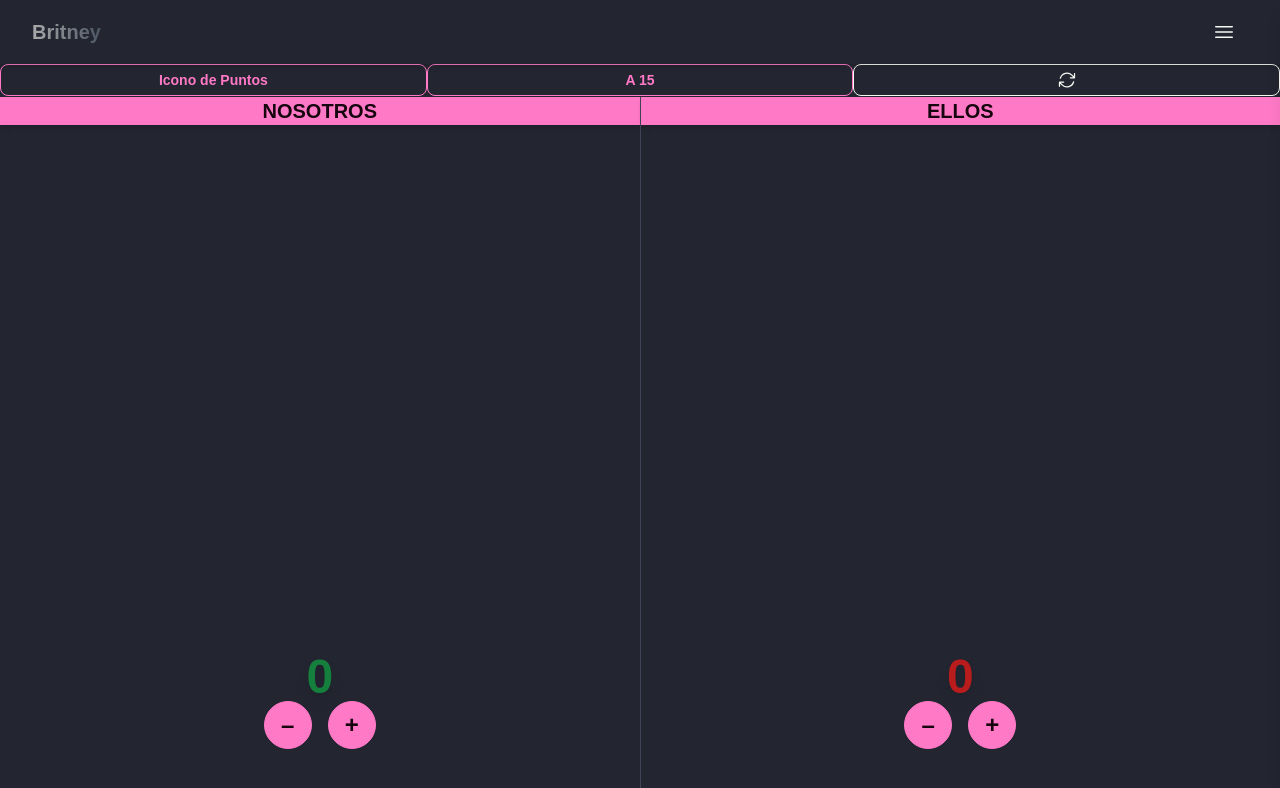
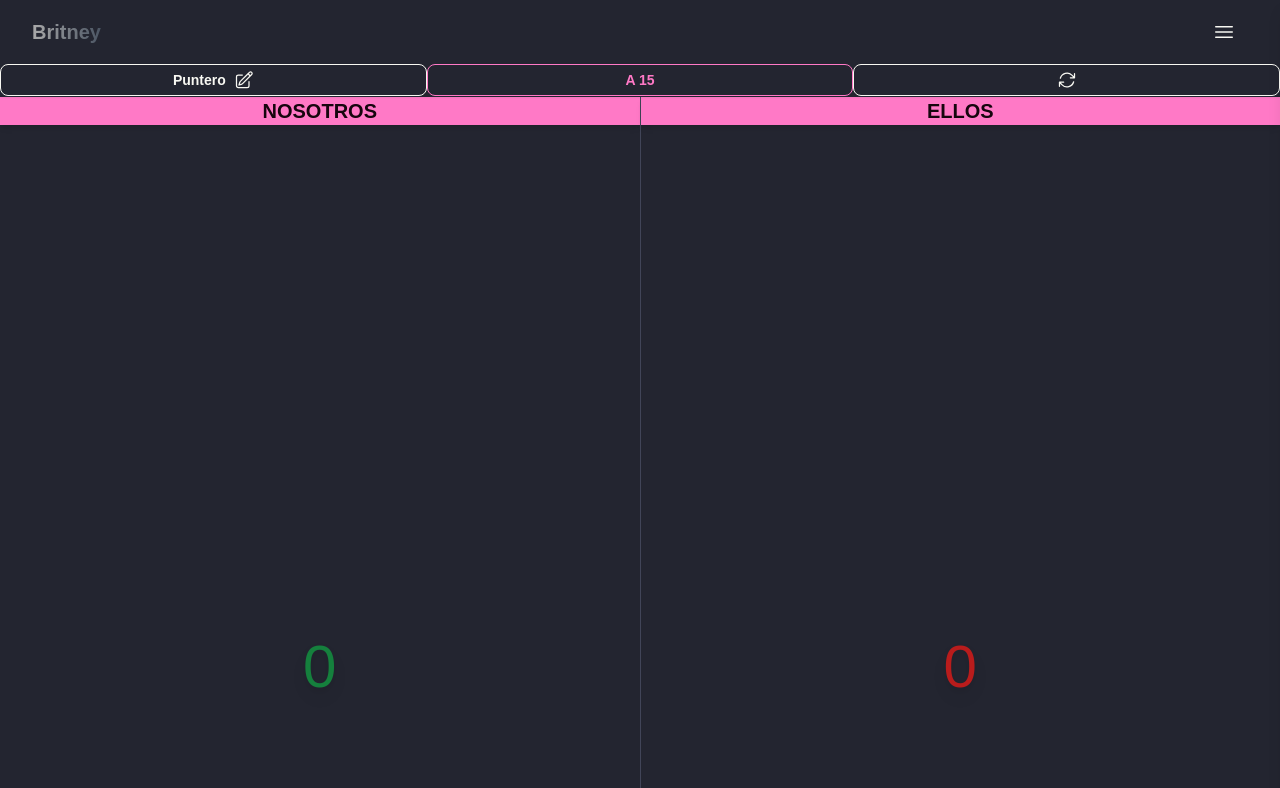
Before and after one commit to Gabito-17/Entre-Nosotros, a React (Create React App) app: page /anotador-truco in a window 1280 px wide. Shown: the top 788 px of the page. Built offline with nearby package versions, Linux system fonts and the light colour scheme.

Commit message:
adicion de coffe

```diff
--- /dev/null
+++ b/src/components/Truco/CoffeeDisplay.tsx
@@ -0,0 +1,78 @@
+"use client";
+
+interface CoffeeDisplayProps {
+  count: number; // puntaje total (1 a 30)
+}
+
+export default function CoffeeDisplay({ count }: CoffeeDisplayProps) {
+  const cafeImg = "/assets/truco/cafe.svg"; // ruta a la imagen cafe
+  const squareSize = 72; // tamaño del contenedor cuadrado
+  const cafeSize = 35; // tamaño individual del cafe
+
+  // Posiciones "montañita" para hasta 5 cafes
+  // Intenté simular una pequeña pirámide visual
+  const montanitaPositions = [
+    { top: 30, left: 35 }, // base derecha
+    { top: 5, left: 0 }, // pico izquierdo
+    { top: 30, left: 0 }, // base izquierda
+    { top: 5, left: 35 }, // pico derecho
+
+    { top: 20, left: 20 }, // centro medio arriba
+  ];
+
+  const fullGroups = Math.floor(count / 5);
+  const remaining = count % 5;
+  const cafeRotations = [-75, 90, 15, -8, 16]; // grados para cada café en la montañita
+
+  const renderMontanita = (keyPrefix: string, cafesCount: number) => (
+    <div
+      key={keyPrefix}
+      className="relative"
+      style={{ width: squareSize, height: squareSize }}
+    >
+      {montanitaPositions.slice(0, cafesCount).map((pos, i) => (
+        <img
+          key={i}
+          src={cafeImg}
+          alt={`cafe ${i}`}
+          style={{
+            width: cafeSize,
+            height: cafeSize,
+            position: "absolute",
+            top: pos.top,
+            left: pos.left,
+            filter: "drop-shadow(-3px 4px 4px rgba(0,0,0,0.25))",
+            transform: `rotate(${cafeRotations[i % cafeRotations.length]}deg)`,
+          }}
+        />
+      ))}
+    </div>
+  );
+
+  // Para que el espacio siempre sea fijo, reservamos espacio para 6 montañitas (30 cafes)
+  const totalGroups = 6;
+
+  return (
+    <div
+      className="flex flex-col items-center"
+      style={{ minHeight: totalGroups * (squareSize + 8) }} // espacio total aprox
+    >
+      {/* montañitas completas */}
+      {Array.from({ length: fullGroups }).map((_, i) =>
+        renderMontanita(`full-${i}`, 5)
+      )}
+      {/* montañita parcial */}
+      {remaining > 0 && renderMontanita("partial", remaining)}
+      {/* espacios vacíos para reservar el layout */}
+      {Array.from({
+        length: totalGroups - fullGroups - (remaining > 0 ? 1 : 0),
+      }).map((_, i) => (
+        <div
+          key={`empty-${i}`}
+          style={{ width: squareSize, height: squareSize }}
+          className="mb-2"
+        />
+      ))}
+    </div>
+  );
+}
--- a/src/components/Truco/ConfigurationBar.tsx
+++ b/src/components/Truco/ConfigurationBar.tsx
@@ -1,4 +1,4 @@
-import { ArrowPathIcon } from "@heroicons/react/24/outline";
+import { ArrowPathIcon, PencilSquareIcon } from "@heroicons/react/24/outline";
 import { useGameTrucoStore } from "../../stores/useGameTrucoStore.ts";
 
 const ConfigurationBar = () => {
@@ -44,9 +44,48 @@ const ConfigurationBar = () => {
 
   return (
     <nav className="bg-base-200 flex items-center shadow-sm">
-      <div className="flex w-full mx-auto justify-between">
+      <div className="grid grid-cols-3 w-full">
         {/* Izquierda */}
-        <div className="flex-1">
+        <div className="dropdown dropdown-bottom dropdown-center justify-center">
+          <div
+            tabIndex={0}
+            role="button"
+            className="btn btn-sm btn-outline w-full"
+          >
+            Puntero <PencilSquareIcon className="h-5 w-5" />
+          </div>
+          <ul
+            tabIndex={0}
+            className="dropdown-content menu w-full bg-base-100 rounded-box z-1 p-2 shadow-sm"
+          >
+            {["fosforo", "lines", "cafe"].map((style) => (
+              <li className="flex justify-around gap-2 p-2">
+                <span
+                  key={style}
+                  onClick={() =>
+                      setPointStyle(style as "fosforo" | "lines" | "cafe")
+                    }
+                    className={`rounded border-2 flex gap-1 btn ${
+                      pointStyle === style
+                        ? "border-primary"
+                        : "border-transparent"
+                    }`}
+                >
+                  {style === "lines" ? (
+                      <LinesIcon isActive={pointStyle === "lines"} />
+                    ) : (
+                      <img
+                        src={`/assets/truco/${style}.svg`}
+                        alt={style}
+                        className="w-10 h-10 object-contain"
+                      />
+                    )}
+                </span>
+              </li>
+            ))}
+          </ul>
+        </div>
+        {/* <div className="flex-1">
           <div className="dropdown w-full">
             <button tabIndex={0} className="btn btn-sm btn-outline btn-primary w-full">
               Icono de Puntos
@@ -82,10 +121,10 @@ const ConfigurationBar = () => {
               </li>
             </ul>
           </div>
-        </div>
+        </div> */}
 
         {/* Centro */}
-        <div className="flex-1">
+        <div className="justify-center">
           <button
             onClick={toggleMaxScore}
             className="btn btn-sm btn-outline  btn-primary w-full"
@@ -95,7 +134,7 @@ const ConfigurationBar = () => {
         </div>
 
         {/* Derecha */}
-        <div className="flex-1">
+        <div className="justify-center">
           <div className="btn btn-sm btn-square btn-outline w-full">
             <button onClick={resetGame}>
               <ArrowPathIcon className="h-5 w-5" />
--- a/src/components/Truco/FosforosDisplay.tsx
+++ b/src/components/Truco/FosforosDisplay.tsx
@@ -63,7 +63,6 @@ export default function FosforosDisplay({ count }: FosforosDisplayProps) {
   return (
     <div
       className="flex flex-col items-center"
-      style={{ minHeight: totalGroups * (squareSize + 8) }}
     >
       {Array.from({ length: fullGroups }).map((_, i) =>
         renderMontanita(`full-${i}`, 5)
@@ -75,7 +74,7 @@ export default function FosforosDisplay({ count }: FosforosDisplayProps) {
         <div
           key={`empty-${i}`}
           style={{ width: squareSize, height: squareSize }}
-          className="mb-2"
+
         />
       ))}
     </div>
--- a/src/components/Truco/PanelEquipo.tsx
+++ b/src/components/Truco/PanelEquipo.tsx
@@ -6,6 +6,23 @@ interface PanelEquipoProps {
   nombre: string;
   puntaje: number;
   onChange: (delta: number) => void;
+}
+
+function ScreenTouchZonesEquipo({ onChange }: { onChange: (delta: number) => void }) {
+  return (
+    <div className="absolute inset-0 z-30 grid grid-rows-2 w-full h-full">
+      {/* Zona superior: +1 */}
+      <button
+        className="w-full h-full bg-transparent pointer-events-auto"
+        onClick={() => onChange(-1)}
+      />
+      {/* Zona inferior: -1 */}
+      <button
+        className="w-full h-full bg-transparent pointer-events-auto"
+        onClick={() => onChange(+1)}
+      />
+    </div>
+  );
 }
 
 export default function PanelEquipo({
@@ -25,33 +42,15 @@ export default function PanelEquipo({
         {nombre}
       </div>
 
-      {/* Zona central con scroll si es necesario */}
-      <div className="overflow-y-auto w-full flex justify-center items-center">
+      {/* Zona central: ScoreDisplay y zona táctil */}
+      <div className="relative w-full flex justify-center min-h-0">
         <ScoreDisplay score={puntaje} color={color} />
+        {<ScreenTouchZonesEquipo onChange={onChange} />}
       </div>
-
-      {/* Puntaje numérico */}
-      <div
-        className={`text-5xl font-extrabold select-none text-center ${color} drop-shadow-lg`}
-      >
+      {/* Puntaje grande, por encima de la zona táctil */}
+      <span className={`text-6xl select-none ${color} drop-shadow-lg z-30 my-8 text-center w-full`}>
         {puntaje}
-      </div>
-
-      {/* Botones siempre abajo */}
-      <div className="flex gap-4 justify-center">
-        <button
-          onClick={() => onChange(-1)}
-          className="btn btn-circle btn-primary text-2xl hover:btn-secondary"
-        >
-          –
-        </button>
-        <button
-          onClick={() => onChange(1)}
-          className="btn btn-circle btn-primary text-2xl hover:btn-secondary"
-        >
-          +
-        </button>
-      </div>
+      </span>
     </div>
   );
 }
--- a/src/components/Truco/PorotoDisplay.tsx
+++ /dev/null
@@ -1,85 +0,0 @@
-"use client";
-
-import { useEffect, useState } from "react";
-
-interface PorotosDisplayProps {
-  count: number; // puntaje total (1 a 30)
-}
-
-export default function PorotosDisplay({ count }: PorotosDisplayProps) {
-  const [show, setShow] = useState(false);
-
-  useEffect(() => {
-    setShow(false);
-    const timeout = setTimeout(() => setShow(true), 200);
-    return () => clearTimeout(timeout);
-  }, [count]);
-
-  const porotoImg = "/assets/truco/poroto.png"; // ruta a la imagen poroto
-  const squareSize = 80; // tamaño del contenedor cuadrado
-  const porotoSize = 30; // tamaño individual del poroto
-
-  // Posiciones "montañita" para hasta 5 porotos
-  // Intenté simular una pequeña pirámide visual
-  const montanitaPositions = [
-    { top: 40, left: 0 },   // base izquierda
-    { top: 40, left: 50 },  // base derecha
-    { top: 20, left: 25 },  // centro medio arriba
-    { top: 0, left: 10 },   // pico izquierdo
-    { top: 0, left: 40 },   // pico derecho
-  ];
-
-  const fullGroups = Math.floor(count / 5);
-  const remaining = count % 5;
-
-  const matchClass = `absolute object-contain transition-opacity duration-700 ${
-    show ? "opacity-100" : "opacity-0"
-  }`;
-
-  const renderMontanita = (keyPrefix: string, porotosCount: number) => (
-    <div
-      key={keyPrefix}
-      className="relative mb-2"
-      style={{ width: squareSize, height: squareSize }}
-    >
-      {montanitaPositions.slice(0, porotosCount).map((pos, i) => (
-        <img
-          key={i}
-          src={porotoImg}
-          alt={`poroto ${i}`}
-          className={matchClass}
-          style={{
-            width: porotoSize,
-            height: porotoSize,
-            position: "absolute",
-            top: pos.top,
-            left: pos.left,
-          }}
-        />
-      ))}
-    </div>
-  );
-
-  // Para que el espacio siempre sea fijo, reservamos espacio para 6 montañitas (30 porotos)
-  const totalGroups = 6;
-
-  return (
-    <div
-      className="flex flex-col items-center space-y-2"
-      style={{ minHeight: totalGroups * (squareSize + 8) }} // espacio total aprox
-    >
-      {/* montañitas completas */}
-      {Array.from({ length: fullGroups }).map((_, i) =>
-        renderMontanita(`full-${i}`, 5)
-      )}
-      {/* montañita parcial */}
-      {remaining > 0 && renderMontanita("partial", remaining)}
-      {/* espacios vacíos para reservar el layout */}
-      {Array.from({
-        length: totalGroups - fullGroups - (remaining > 0 ? 1 : 0),
-      }).map((_, i) => (
-        <div key={`empty-${i}`} style={{ width: squareSize, height: squareSize }} className="mb-2" />
-      ))}
-    </div>
-  );
-}
--- a/src/components/Truco/ScoreDisplay.tsx
+++ b/src/components/Truco/ScoreDisplay.tsx
@@ -3,7 +3,7 @@
 import { useEffect, useState } from "react";
 import { useGameTrucoStore } from "../../stores/useGameTrucoStore.ts";
 import FosforosDisplay from "./FosforosDisplay.tsx";
-import PorotosDisplay from "./PorotoDisplay.tsx";
+import PorotosDisplay from "./CoffeeDisplay.tsx";
 
 interface ScoreDisplayProps {
   score: number;
@@ -23,13 +23,13 @@ export function ScoreDisplay({ score, color }: ScoreDisplayProps) {
       return <FosforosDisplay count={displayedScore} />;
     }
 
-    if (pointStyle === "poroto") {
+    if (pointStyle === "cafe") {
       return <PorotosDisplay count={displayedScore} />;
     }
 
     if (pointStyle !== "lines") {
       return (
-        <div className="flex flex-wrap justify-center gap-1 animate-fade-in">
+        <div className="flex justify-center animate-fade-in">
           {Array.from({ length: displayedScore }).map((_, i) => (
             <img
               key={i}
@@ -42,16 +42,23 @@ export function ScoreDisplay({ score, color }: ScoreDisplayProps) {
       );
     }
 
-    // Estilo "lines" (SVG clásico)
+    // Estilo "lines" (SVG clásico) - ocupar todo el alto del contenedor
     const groups = Math.floor(displayedScore / 5);
     const remaining = displayedScore % 5;
+    const totalGroups = 6; // Para 30 puntos, 6 filas
+    const groupSize = 80;
     const elements: JSX.Element[] = [];
 
+    // Grupos completos
     for (let i = 0; i < groups; i++) {
       elements.push(
-        <div key={`group-${i}`} className="relative ">
-          <svg width="35" height="45" viewBox="0 0 35 45" className={color}>
-            {[6, 13, 20, 27].map((x, idx) => (
+        <div
+          key={`group-${i}`}
+          className="flex justify-center w-full"
+          style={{ width: groupSize, height: groupSize }}
+        >
+          <svg width={groupSize} height={groupSize} viewBox="0 0 45 45" className={color}>
+            {[9, 18, 27, 36].map((x, idx) => (
               <line
                 key={idx}
                 x1={x}
@@ -64,10 +71,10 @@ export function ScoreDisplay({ score, color }: ScoreDisplayProps) {
               />
             ))}
             <line
-              x1="3"
-              y1="32"
-              x2="30"
-              y2="13"
+              x1="5"
+              y1="40"
+              x2="40"
+              y2="10"
               stroke="currentColor"
               strokeWidth="2.5"
               strokeLinecap="round"
@@ -77,16 +84,21 @@ export function ScoreDisplay({ score, color }: ScoreDisplayProps) {
       );
     }
 
+    // Grupo parcial
     if (remaining > 0) {
       elements.push(
-        <div key="remaining" className="relative ">
-          <svg width="35" height="45" viewBox="0 0 35 45" className={color}>
+        <div
+          key="remaining"
+          className="flex justify-center w-full"
+          style={{ width: groupSize, height: groupSize }}
+        >
+          <svg width={groupSize} height={groupSize} viewBox="0 0 45 45" className={color}>
             {Array.from({ length: remaining }).map((_, i) => (
               <line
                 key={i}
-                x1={6 + i * 7}
+                x1={9 + i * 9}
                 y1="8"
-                x2={6 + i * 7}
+                x2={9 + i * 9}
                 y2="37"
                 stroke="currentColor"
                 strokeWidth="2.5"
@@ -98,12 +110,24 @@ export function ScoreDisplay({ score, color }: ScoreDisplayProps) {
       );
     }
 
-    return elements.length > 0 ? (
-      elements
-    ) : (
-      <div className="text-2xl opacity-30">-</div>
+    // Relleno para que siempre haya 6 filas
+    const emptyRows = totalGroups - groups - (remaining > 0 ? 1 : 0);
+    for (let i = 0; i < emptyRows; i++) {
+      elements.push(
+        <div key={`empty-${i}`} className="w-full" style={{ width: groupSize, height: groupSize }} />
+      );
+    }
+
+    return (
+      <div className="flex flex-col items-center w-full h-full justify-center">
+        {elements}
+      </div>
     );
   };
 
-  return <div key={score}>{renderScore()}</div>;
+  return (
+    <div className="w-full h-full flex items-center justify-center" key={score}>
+      {renderScore()}
+    </div>
+  );
 }
--- a/src/components/Truco/TanteadorTruco.tsx
+++ b/src/components/Truco/TanteadorTruco.tsx
@@ -42,9 +42,11 @@ export default function TanteadorTruco() {
 
   return (
     <div className="flex flex-col flex-1 min-h-screen bg-base-200 dark:bg-base-900 overflow-hidden pt-16">
-      <ConfigurationBar />
+      <div className="relative z-50">
+        <ConfigurationBar />
+      </div>
       {/* Paneles lado a lado */}
-      <div className="flex flex-row flex-1 h-full divide-x divide-neutral overflow-hidden">
+      <div className="flex flex-row flex-1 divide-x divide-neutral overflow-hidden">
         <PanelEquipo
           nombre="NOSOTROS"
           puntaje={puntajes.nosotros}
--- a/src/stores/useGameTrucoStore.ts
+++ b/src/stores/useGameTrucoStore.ts
@@ -1,7 +1,7 @@
 import { create } from "zustand";
 import { persist } from "zustand/middleware";
 
-type PointStyle = "fosforo" | "lines" | "poroto";
+type PointStyle = "fosforo" | "lines" | "cafe";
 
 interface GameTrucoState {
   maxScore: number;
```
Also changed, not shown: public/assets/truco/cafe.svg (added), public/assets/truco/poroto.png (deleted).
